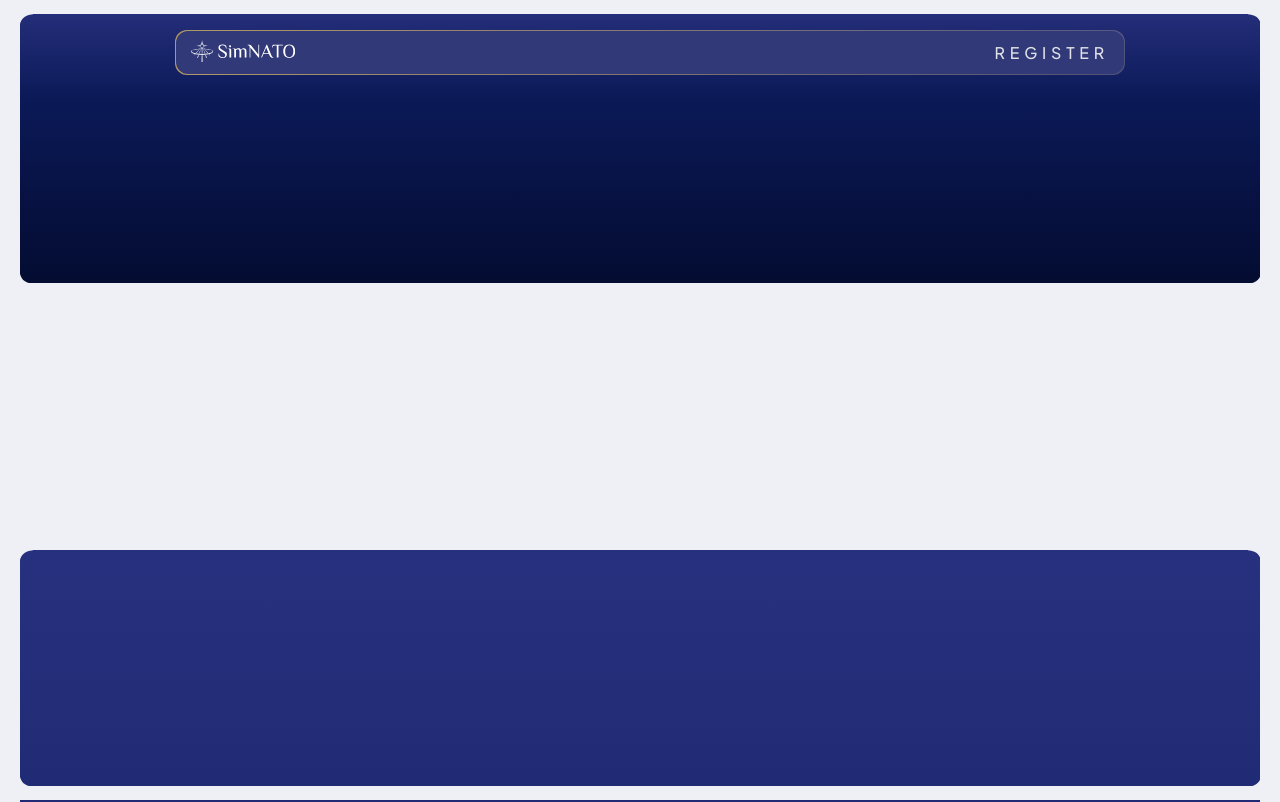
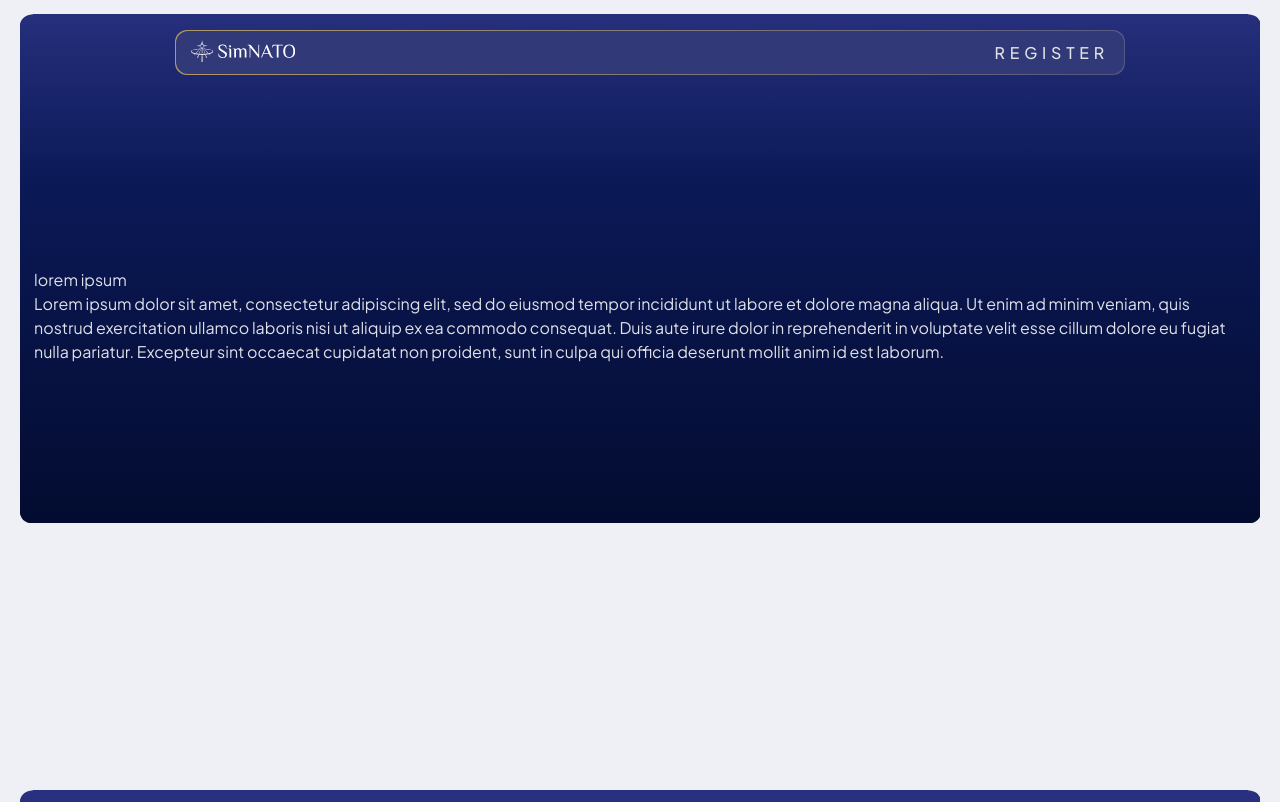
Before and after one commit to oklex/simnato-site, a Next.js app: page /section-test in a window 1280 px wide. Shown: the top 802 px of the page. Built offline with nearby package versions, Linux system fonts and the light colour scheme.

Commit message:
updated test page

```diff
--- a/src/pages/section-test.tsx
+++ b/src/pages/section-test.tsx
@@ -1,15 +1,29 @@
-import { DarkSection } from "@src/components/DarkSection";
-import { ReactElement } from "react";
-import styled from "styled-components";
+import { ReactElement } from 'react';
+import styled from 'styled-components';
+
+import { DarkSection } from '@components/DarkSection';
+import { Text } from '@ui-library';
 
 const SectionTestPage = (): ReactElement => {
 	return (
 		<div id="section-test-page">
-      <DarkSection id={"hero"}>
-        <Filler></Filler>
+			<DarkSection id={'hero'}>
+				<Filler />
+				<Filler>
+					<Text>lorem ipsum</Text>
+					<Text>
+						Lorem ipsum dolor sit amet, consectetur adipiscing elit, sed do
+						eiusmod tempor incididunt ut labore et dolore magna aliqua. Ut enim
+						ad minim veniam, quis nostrud exercitation ullamco laboris nisi ut
+						aliquip ex ea commodo consequat. Duis aute irure dolor in
+						reprehenderit in voluptate velit esse cillum dolore eu fugiat nulla
+						pariatur. Excepteur sint occaecat cupidatat non proident, sunt in
+						culpa qui officia deserunt mollit anim id est laborum.
+					</Text>
+				</Filler>
 			</DarkSection>
 			<Filler></Filler>
-      <DarkSection id={"part 2"}>
+			<DarkSection id={'part 2'}>
 				<Filler size={350}></Filler>
 			</DarkSection>
 			{/* <DarkSection id={'part 3'}>
```
Lines whose indentation alone changed are shown as unchanged.
